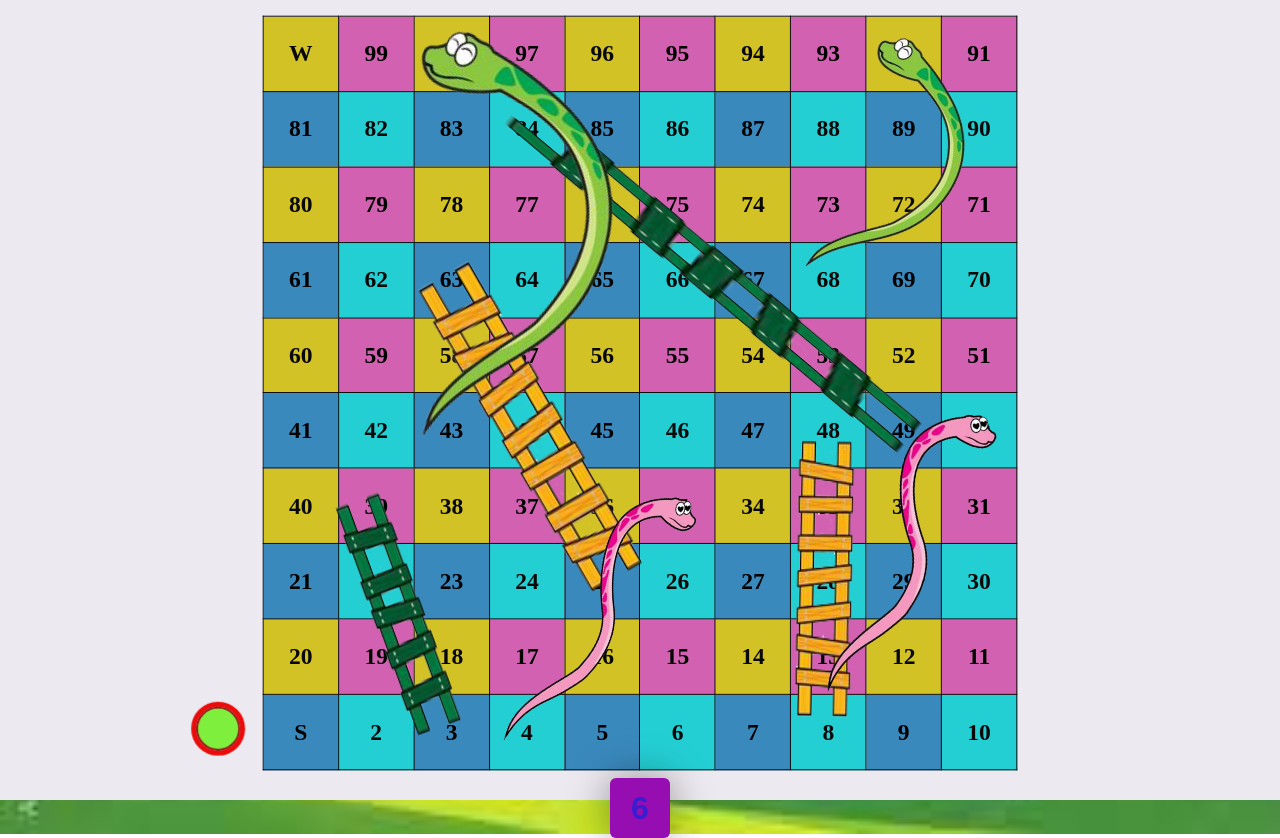
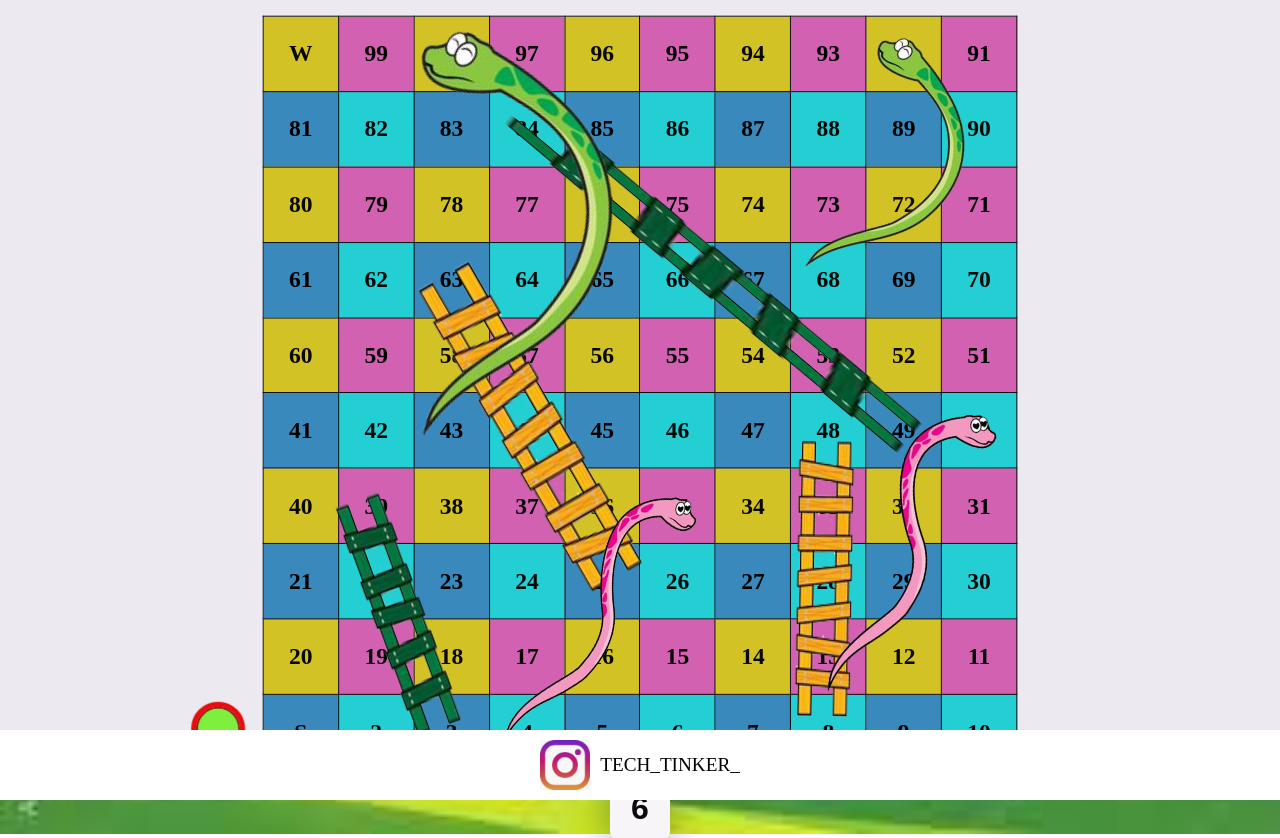
Before and after one commit to tech-tinker1/snake-ladder-game, a plain HTML site: page index.html in a window 1280 px wide. Drawn offline with Linux system fonts and the light colour scheme.

Commit message:
new game

```diff
--- a/index.html
+++ b/index.html
@@ -170,8 +170,8 @@
             border-radius: 6px;
             font-size: 2.00rem;
             font-weight: bold;
-            color: rgb(57, 30, 209);
-            background: rgb(150, 14, 177);
+            color: rgb(11, 11, 12);
+            background: rgb(248, 245, 248);
             rotate: 360deg;
             transition: all 300ms;
         }
@@ -441,6 +441,11 @@
 
 
     </script>
+    <div
+    style="display: flex;justify-content: center; align-items: center; flex-direction: row-reverse; margin-top: 20px; gap: 10px; position: fixed; bottom: 0; left: 0; right: 0; background:rgb(255, 255, 255) ;padding: 10px;">
+<a style="text-decoration: none; color:black; font-size:larger ; " href="https://www.instagram.com/tech_tinker_/">TECH_TINKER_</a>
+<img style="justify-content: center; width: 50px;" src="./assets/images/ig.png">
+</div>
 </body>
 
 </html>
```
Also changed, not shown: assets/images/ig.png (added).
